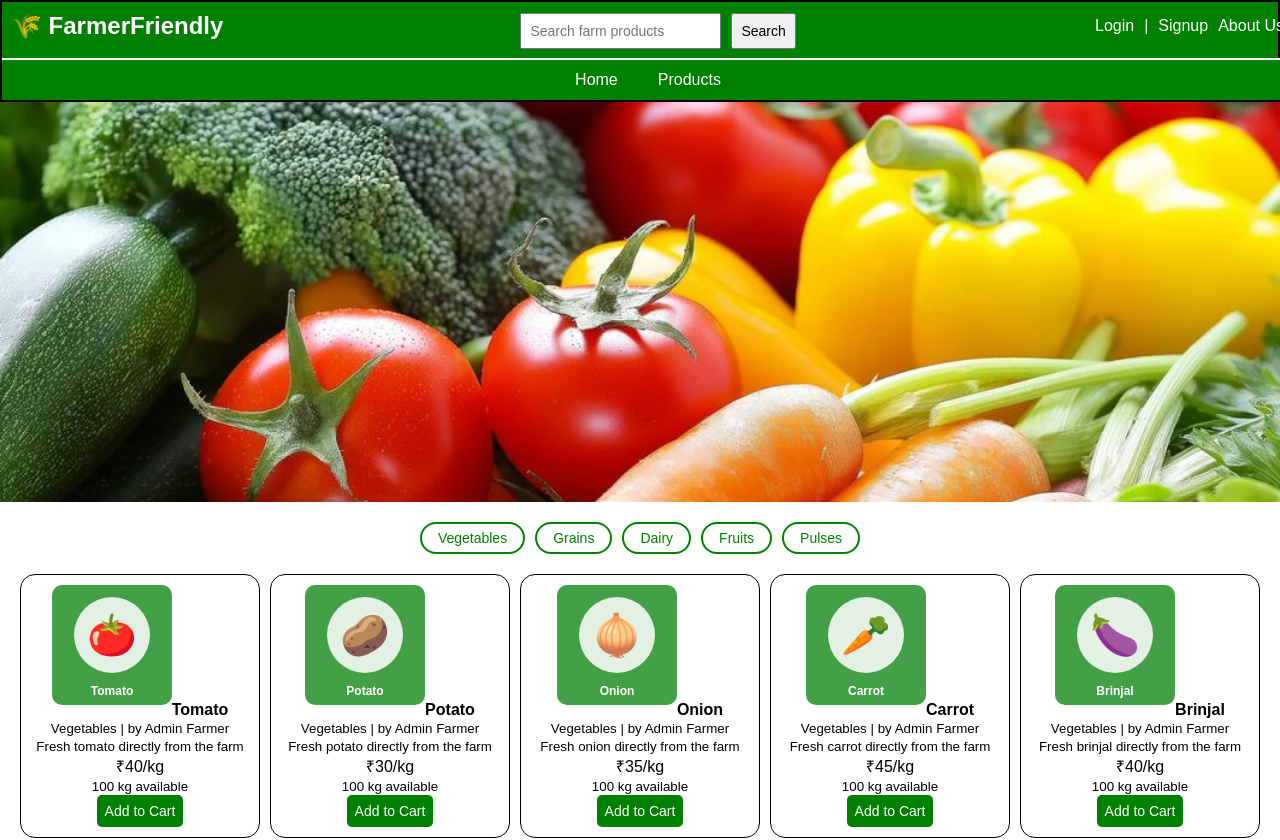
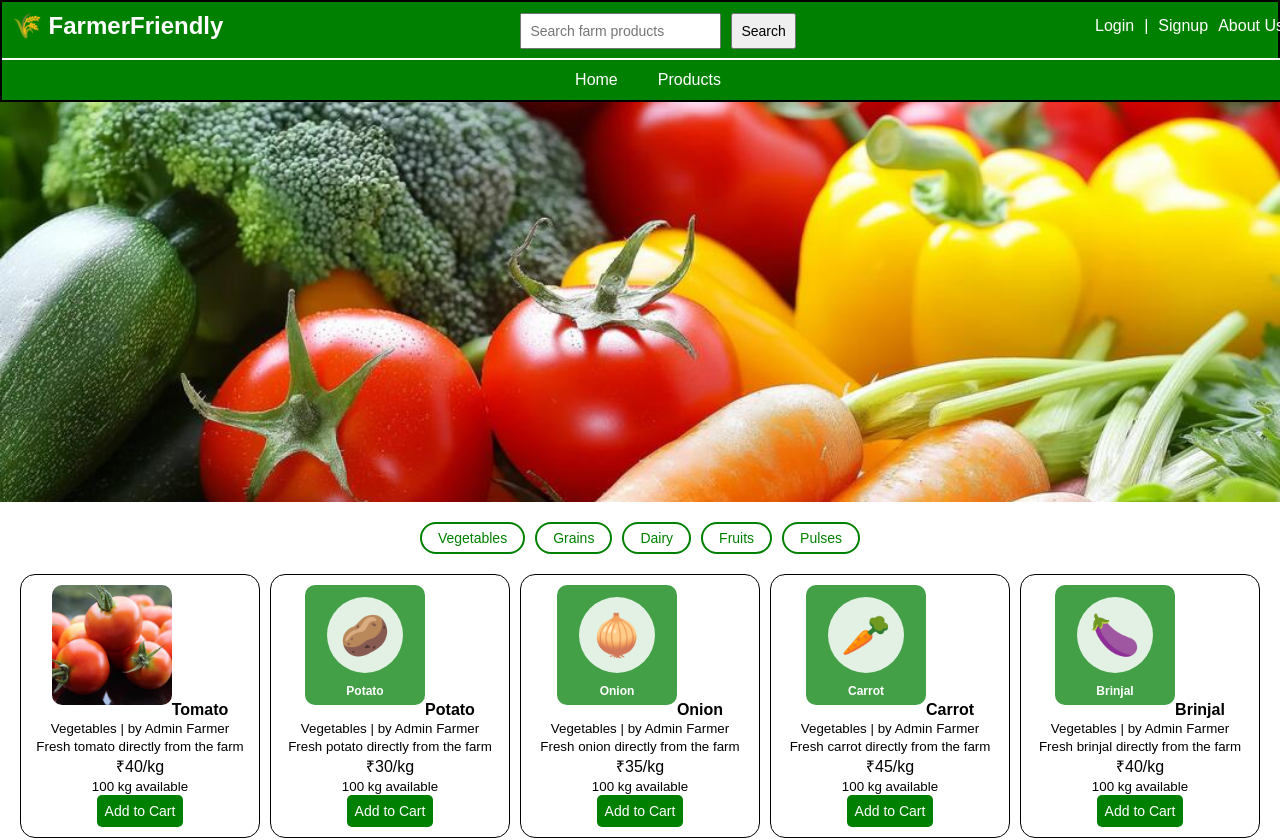
Before and after one commit to k-yaswanth-sai/Farmerwebapp, a React (Vite) app: page / in a window 1280 px wide. Shown: the top 840 px of the page. Built offline with nearby package versions, Linux system fonts and the light colour scheme.

Commit message:
Update catalog.js

```diff
--- a/src/catalog.js
+++ b/src/catalog.js
@@ -6,7 +6,7 @@ export const CATALOG = [
     "category": "Vegetables",
     "unit": "kg",
     "price": 40,
-    "image": "tomato.svg",
+    "image": "tomato.jpg",
     "description": "Fresh tomato directly from the farm"
   },
   {
```
